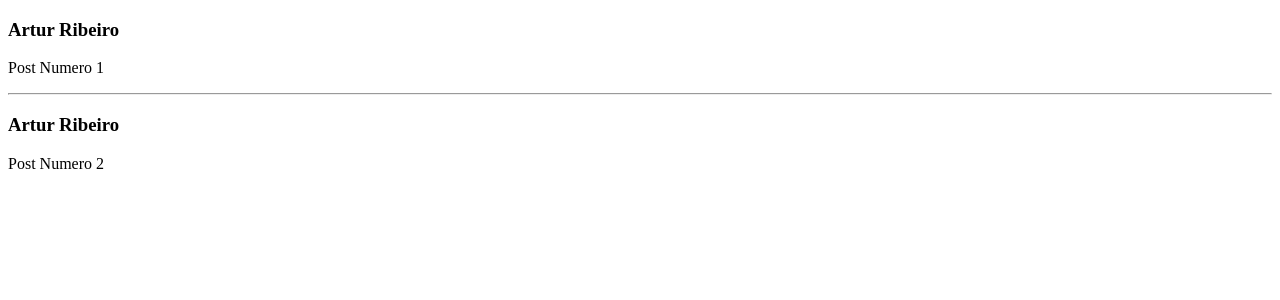
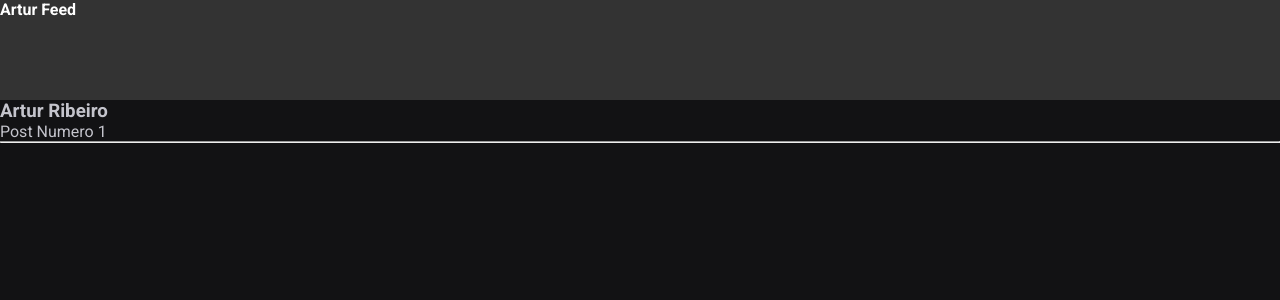
Before and after one commit to ArturRibeiro01/reactProfiles, a React (Vite) app: page / in a window 1280 px wide. Shown: the top 300 px of the page. Built offline with nearby package versions, Linux system fonts and the light colour scheme.

Commit message:
Feat : Componente Header e CSS Global

```diff
--- a/index.html
+++ b/index.html
@@ -1,9 +1,15 @@
 <!DOCTYPE html>
 <html lang="pt-br">
   <head>
+    <link rel="preconnect" href="https://fonts.googleapis.com" />
+    <link rel="preconnect" href="https://fonts.gstatic.com" crossorigin />
     <meta charset="UTF-8" />
     <link rel="icon" type="image/svg+xml" href="/vite.svg" />
     <meta name="viewport" content="width=device-width, initial-scale=1.0" />
+    <link
+      href="https://fonts.googleapis.com/css2?family=Roboto:wght@400;700&display=swap"
+      rel="stylesheet"
+    />
     <title>React Profile</title>
   </head>
   <body>
--- a/src/App.jsx
+++ b/src/App.jsx
@@ -1,11 +1,14 @@
+import { Header } from "./components/Header";
 import { Post } from "./Post";
+
+import "./global.css";
 
 function App() {
   return (
     <div className="App">
+      <Header />
       <Post author="Artur Ribeiro" content="Post Numero 1" />
       <hr />
-      <Post author="Artur Ribeiro" content="Post Numero 2 " />
     </div>
   );
 }
--- /dev/null
+++ b/src/components/Header.jsx
@@ -0,0 +1,9 @@
+import styles from "./Header.module.css";
+
+export const Header = () => {
+  return (
+    <header className={styles.header}>
+      <strong>Artur Feed</strong>
+    </header>
+  );
+};
--- /dev/null
+++ b/src/components/Header.module.css
@@ -0,0 +1,5 @@
+.header {
+  background: #333;
+  height: 100px;
+  color: #fff;
+}
--- /dev/null
+++ b/src/global.css
@@ -0,0 +1,33 @@
+:root {
+  --white: #fff;
+  --gray-100: #e1e1e6;
+  --gray-300: #c4c4cc;
+  --gray-400: #8d8d99;
+  --gray-600: #323238;
+  --gray-700: #29292e;
+  --gray-800: #202024;
+  --gray-900: #121214;
+
+  --green-500: #00875f;
+}
+
+* {
+  margin: 0;
+  padding: 0;
+  box-sizing: border-box;
+}
+
+body {
+  background: var(--gray-900);
+  color: var(--gray-300);
+  --webkit-font-smoothing: antialiased;
+}
+
+body,
+input,
+textarea,
+button {
+  font-family: "Roboto", sans-serif;
+  font-weight: 400;
+  font-size: 1rem;
+}
```
